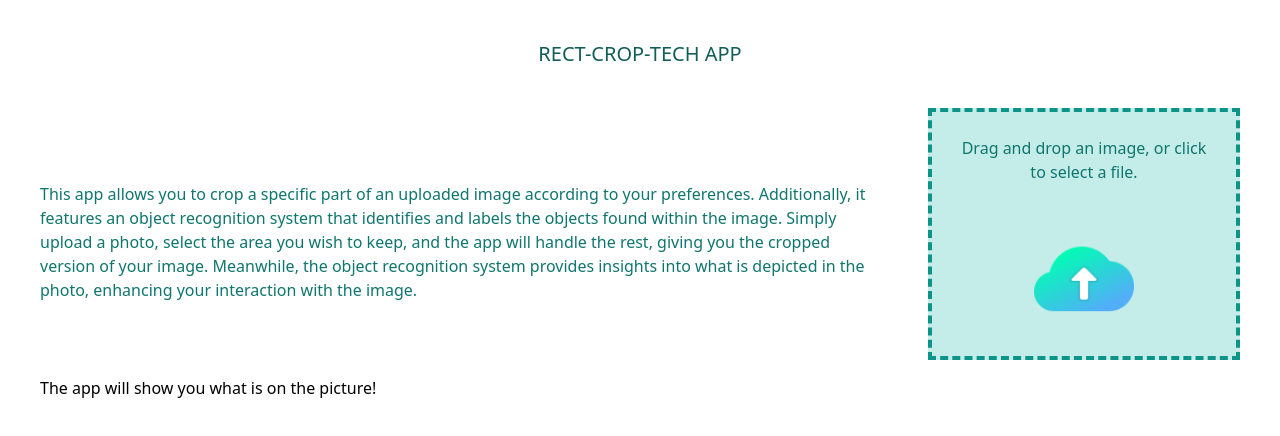
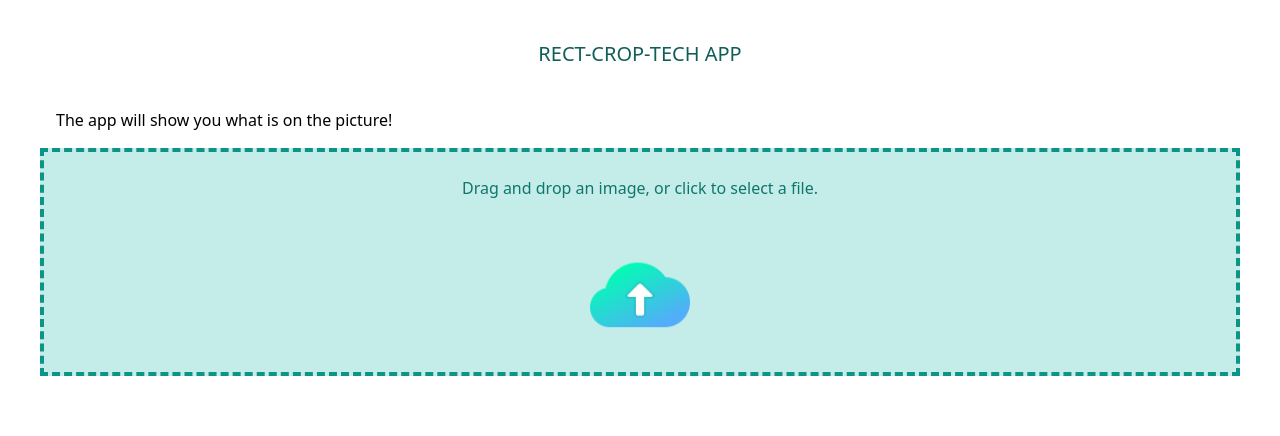
Before and after one commit to AnitaGulacsi/RectCropTech, a Next.js app: page / in a window 1280 px wide. Shown: the top 436 px of the page. Built offline with nearby package versions, Linux system fonts and the light colour scheme; no server answers.

Commit message:
Revert "Display project description on home page"
This reverts commit 3dc47c97cea5f316410b170aa426dd59c821c646.

```diff
--- a/src/pages/index.tsx
+++ b/src/pages/index.tsx
@@ -15,22 +15,8 @@ export default function Home() {
       <div className="flex justify-center m-10">
         <h1 className="text-teal-800 text-xl">RECT-CROP-TECH APP</h1>
       </div>
-      <div className="flex flex-col sm:flex-row">
-        <p className="mr-10 content-center text-teal-700">
-          This app allows you to crop a specific part of an uploaded
-          image according to your preferences. Additionally, it features an
-          object recognition system that identifies and labels the objects found
-          within the image. Simply upload a photo, select the area you wish to
-          keep, and the app will handle the rest, giving you the cropped version
-          of your image. Meanwhile, the object recognition system provides
-          insights into what is depicted in the photo, enhancing your
-          interaction with the image.
-        </p>
-        <div className="flex flex-col">
-          <ImageUploader setImageDataUrl={handleImageData} />
-        </div>
-      </div>
-      <p>The app will show you what is on the picture!</p>
+      <p className="m-4">The app will show you what is on the picture!</p>
+      <ImageUploader setImageDataUrl={handleImageData} />
       <div>
         {imageDataUrl && (
           <div className="flex flex-col">
```
